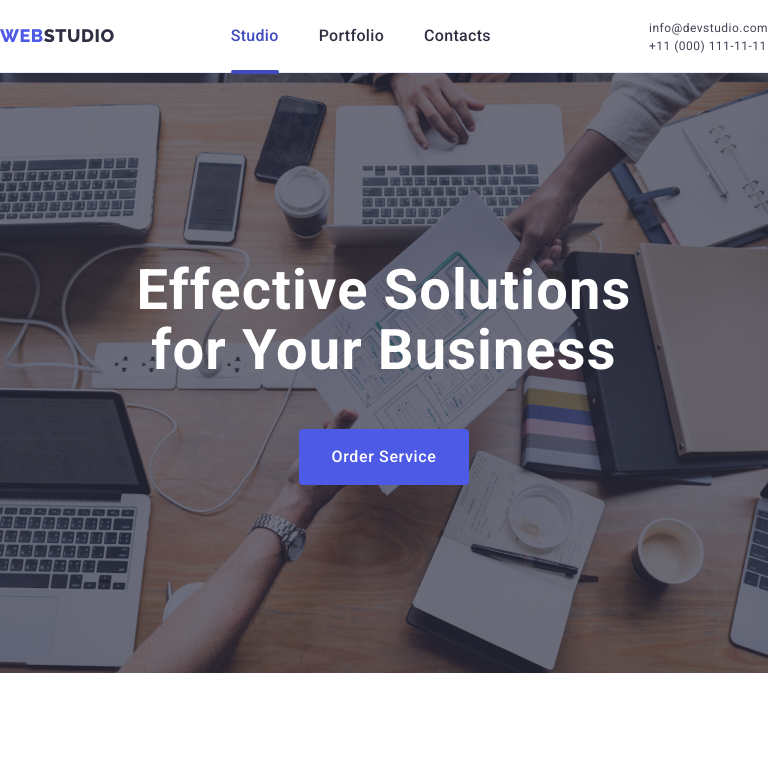
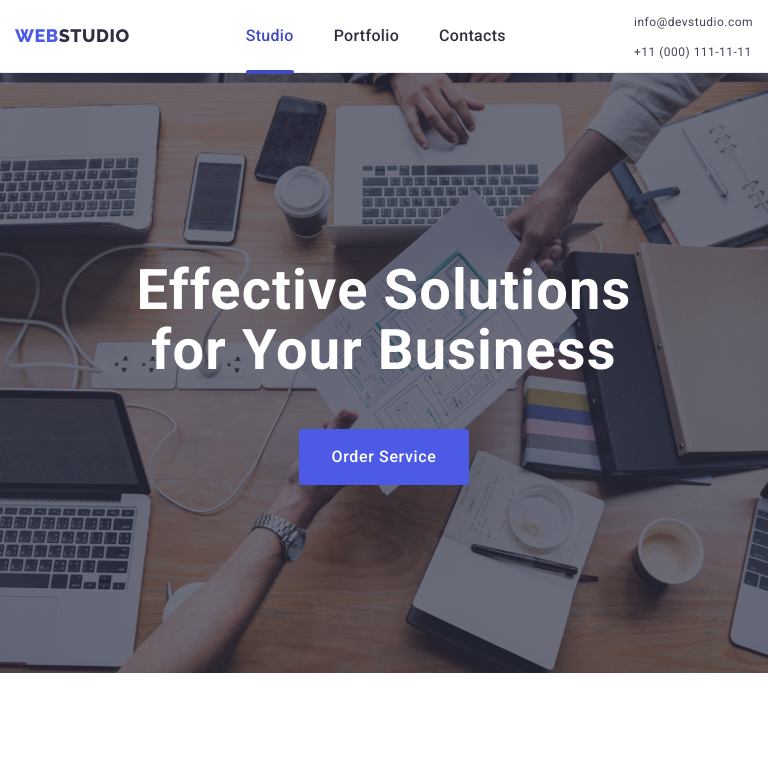
Before and after one commit to karolinawojcik0/goit-markup-hw-07, a plain HTML site: page index.html in a window 768 px wide. Shown: the top 765 px of the page. Drawn offline with nearby package versions, Linux system fonts and the light colour scheme.

Commit message:
Update copy css.css

```diff
--- a/css/copy css.css
+++ b/css/copy css.css
@@ -1176,8 +1176,6 @@ ol {
 
     .container {
         width: 100%;
-        padding: 0;
-
     }
 
     .section {
@@ -1392,4 +1390,10 @@ ol {
         /* 150% */
         letter-spacing: 0.32px;
     }
+
+    .address-menu {
+        flex-direction: column;
+        display: flex;
+        gap: 12px;
+    }
 }
```
